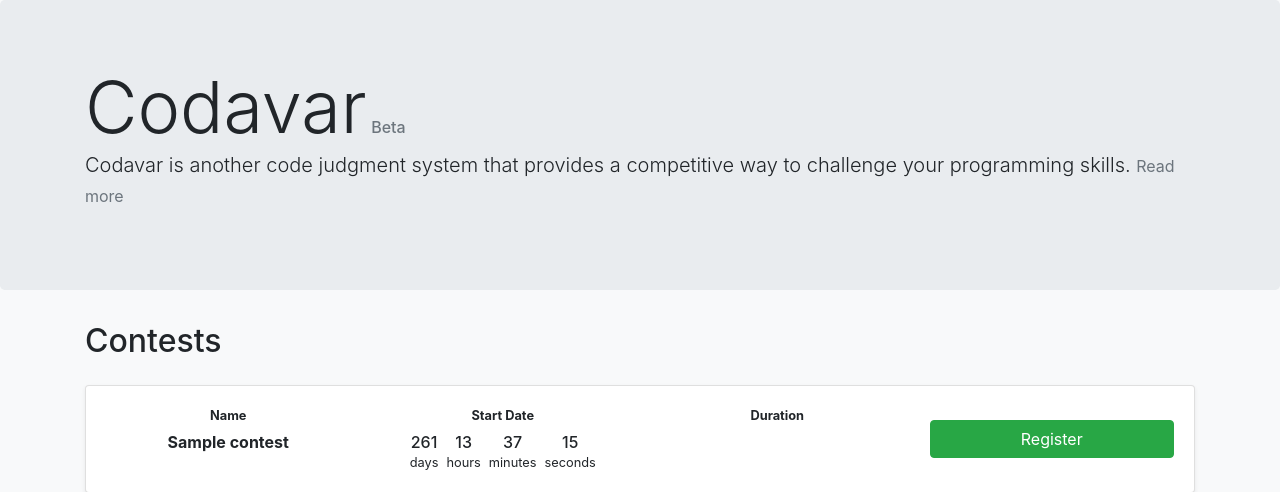
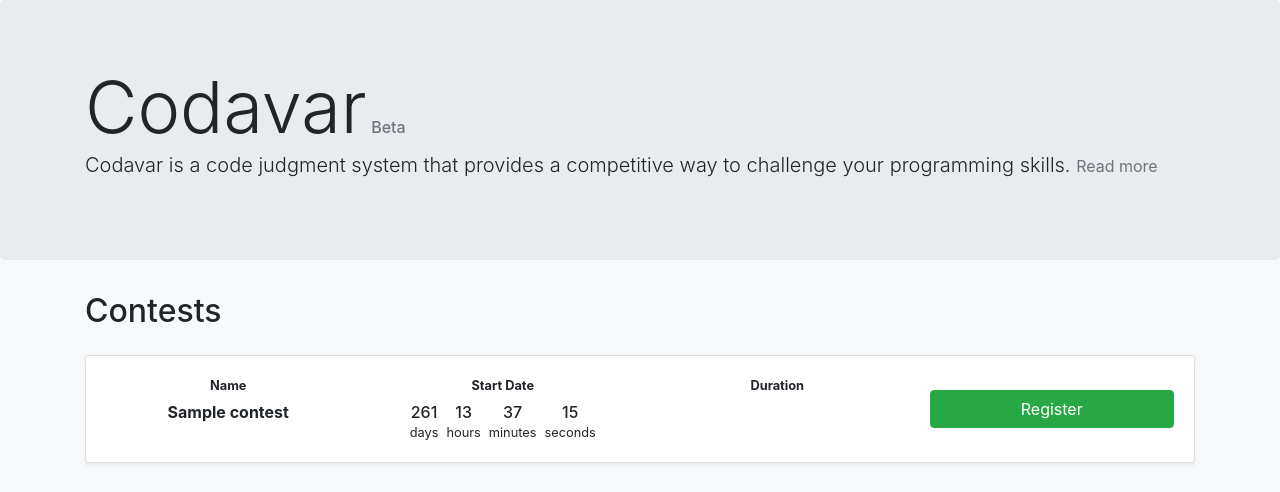
Before and after one commit to sajadhsm/codavar, a Django app: template apps/pages/templates/pages/index.html in a window 1280 px wide. Shown: the part 60-552 px from the top of the page. Run offline with Django 3.2, Linux system fonts and the light colour scheme; the template is opened without the code that fills it: most values are stand-ins (such as "Sample title", 1, 10 or a date in 2020); some libraries are stand-ins or nearby versions.

Commit message:
Minor text modifications

```diff
--- a/apps/pages/templates/pages/index.html
+++ b/apps/pages/templates/pages/index.html
@@ -4,7 +4,7 @@
 <div class="jumbotron">
   <div class="container">
     <h1 class="display-3 d-inline">Codavar</h1> <small class="text-muted h6">Beta</small>
-    <p class="lead">Codavar is another code judgment system that provides a competitive way to challenge your programming skills. <small><a class="text-secondary text-decoration-none" href="/about">Read more</a></small></p>
+    <p class="lead">Codavar is a code judgment system that provides a competitive way to challenge your programming skills. <small><a class="text-secondary text-decoration-none" href="/about">Read more</a></small></p>
   </div>
 </div>
 
@@ -51,7 +51,7 @@
     </div>
   </div>
   {% empty %}
-  <p class="text-center h4 text-muted">No active contest for now :(</p>
+  <p class="text-center h4 text-muted">No active contest available :(</p>
   {% endfor %}
 </div>
 {% endblock %}
```
